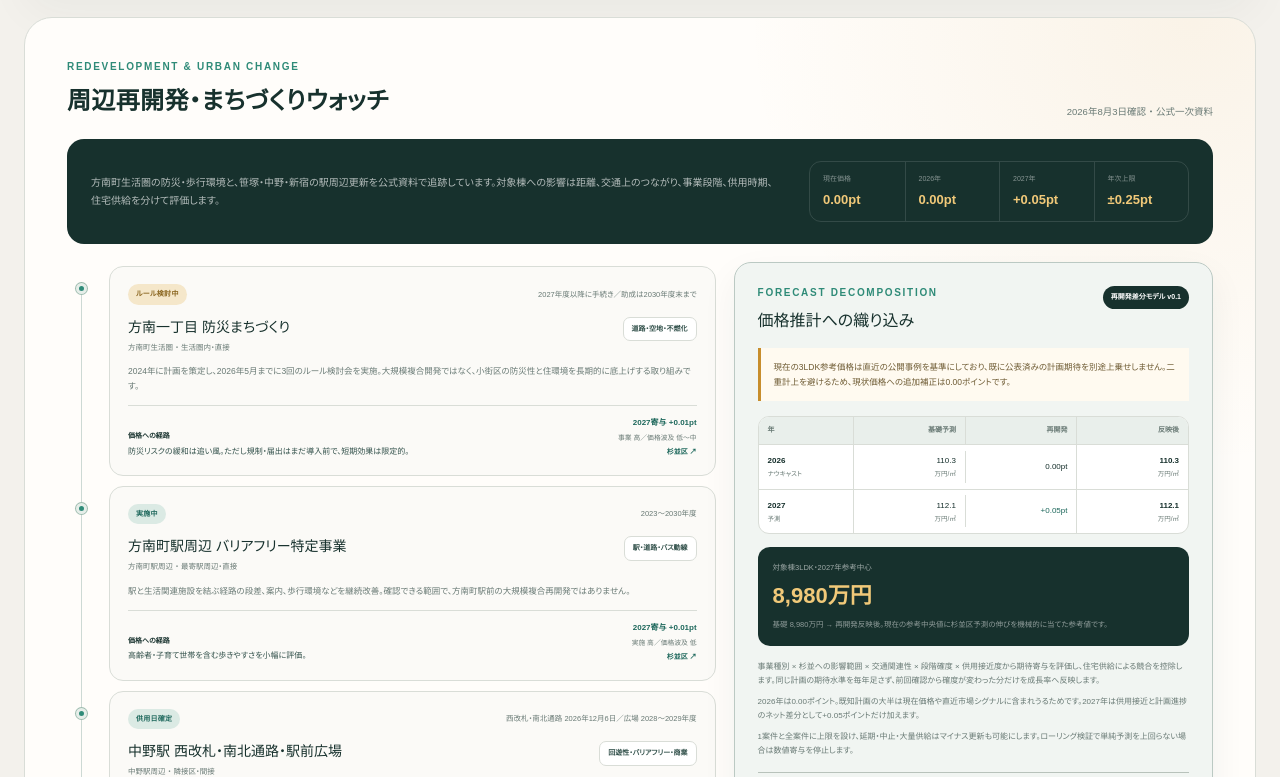
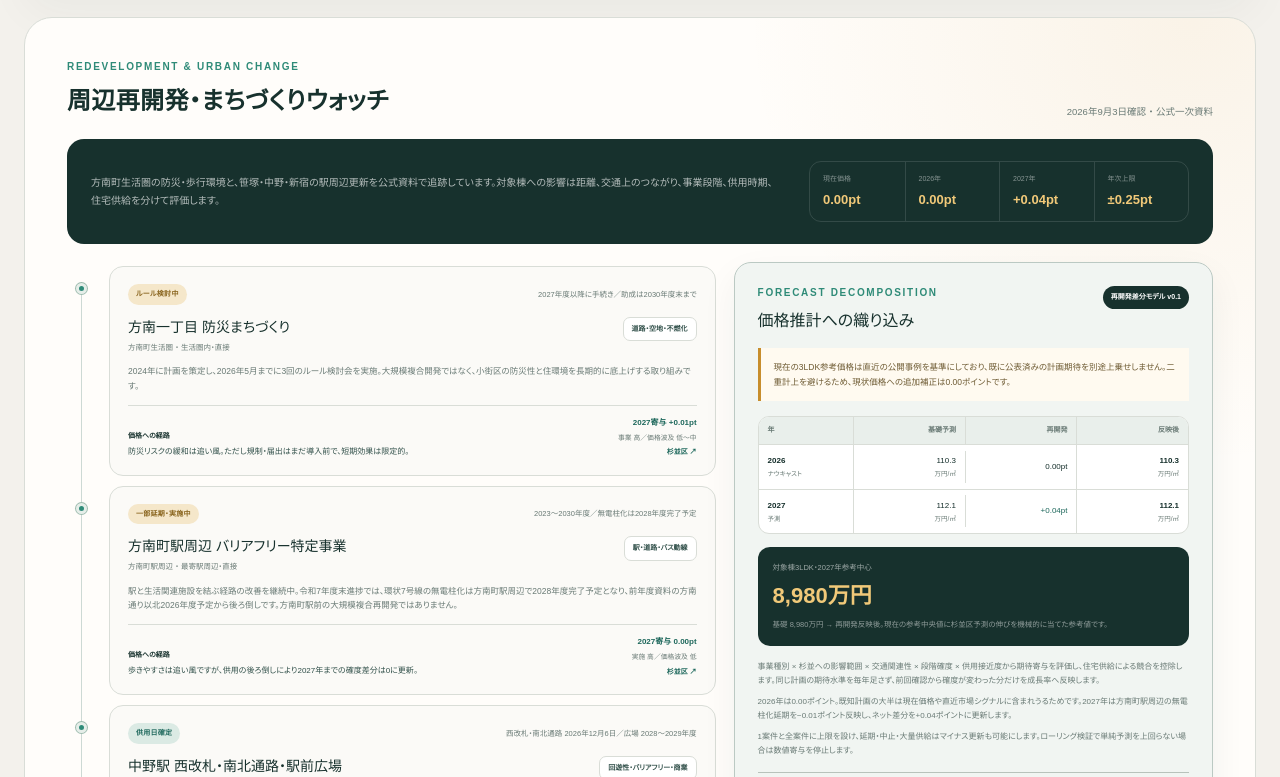
Before and after one commit to kkazu-tt/suginami-property-dashboard, a Next.js app: page / in a window 1280 px wide. Shown: the part 2523-3300 px from the top of the page. Built offline with nearby package versions, Linux system fonts and the light colour scheme; no server answers.

Commit message:
方南町駅周辺の無電柱化延期を反映

```diff
--- a/app/data/market-data.ts
+++ b/app/data/market-data.ts
@@ -55,10 +55,11 @@ const forecastSignals = {
 const noRedevelopmentAdjustment = { 2026: 0, 2027: 0 };
 const suginamiRedevelopmentAdjustment = {
   // Known projects are assumed to be reflected in current comparables and the
-  // July market signal. Only the small, incremental change in certainty is
-  // added to the 2027 growth rate; the annual safeguard is +/-25bp.
+  // July market signal. The FY2025 progress report moved the Honancho-area
+  // utility-undergrounding completion to FY2028, reducing the 2027 increment
+  // by 1bp; the annual safeguard is +/-25bp.
   2026: 0,
-  2027: 5,
+  2027: 4,
 };
 
 function clampNumber(value: number, min: number, max: number) {
@@ -244,8 +245,8 @@ const suginamiNowcastText = suginamiNowcast
   : "算出待ち";
 
 export const marketSnapshot = {
-  asOf: "2026-09-02T11:21:26+09:00",
-  asOfLabel: "2026年9月2日 11:21 JST",
+  asOf: "2026-09-03T15:08:22+09:00",
+  asOfLabel: "2026年9月3日 15:08 JST",
   latestMarketPeriod: "2026年7月",
   property: {
     name: "杉並区内の対象タワーマンション",
@@ -454,7 +455,7 @@ export const marketSnapshot = {
       "2025年は第4四半期の回答が今後追加される可能性があるため暫定値です。建築年・駅距離・所在・階・室内状態などの構成差は未調整で、個別住戸の査定や公的な価格指数ではありません。再開発の実現・延期・住宅供給増も不確実で、2026年ナウキャストと2027年予測は将来価格を保証しません。",
   },
   redevelopment: {
-    asOfLabel: "2026年8月3日確認",
+    asOfLabel: "2026年9月3日確認",
     title: "周辺再開発・まちづくりウォッチ",
     lead:
       "方南町生活圏の防災・歩行環境と、笹塚・中野・新宿の駅周辺更新を公式資料で追跡しています。対象棟への影響は距離、交通上のつながり、事業段階、供用時期、住宅供給を分けて評価します。",
@@ -491,18 +492,18 @@ export const marketSnapshot = {
         id: "honan-barrier-free",
         name: "方南町駅周辺 バリアフリー特定事業",
         area: "方南町駅周辺",
-        stage: "実施中",
-        stageTone: "progress",
-        timing: "2023〜2030年度",
+        stage: "一部延期・実施中",
+        stageTone: "watch",
+        timing: "2023〜2030年度／無電柱化は2028年度完了予定",
         relation: "最寄駅周辺・直接",
         effect: "駅・道路・バス動線",
         summary:
-          "駅と生活関連施設を結ぶ経路の段差、案内、歩行環境などを継続改善。確認できる範囲で、方南町駅前の大規模複合再開発ではありません。",
-        priceChannel: "高齢者・子育て世帯を含む歩きやすさを小幅に評価。",
-        contribution2027Bps: 1,
+          "駅と生活関連施設を結ぶ経路の改善を継続中。令和7年度末進捗では、環状7号線の無電柱化は方南町駅周辺で2028年度完了予定となり、前年度資料の方南通り以北2026年度予定から後ろ倒しです。方南町駅前の大規模複合再開発ではありません。",
+        priceChannel: "歩きやすさは追い風ですが、供用の後ろ倒しにより2027年までの確度差分は0に更新。",
+        contribution2027Bps: 0,
         confidence: "実施 高／価格波及 低",
         sourceLabel: "杉並区",
-        sourceUrl: "https://www.city.suginami.tokyo.jp/s092/6223.html",
+        sourceUrl: "https://www.city.suginami.tokyo.jp/documents/6223/04-r7honan.pdf",
       },
       {
         id: "nakano-station",
@@ -579,7 +580,7 @@ export const marketSnapshot = {
       rule:
         "事業種別 × 杉並への影響範囲 × 交通関連性 × 段階確度 × 供用接近度から期待寄与を評価し、住宅供給による競合を控除します。同じ計画の期待水準を毎年足さず、前回確認から確度が変わった分だけを成長率へ反映します。",
       currentTreatment:
-        "2026年は0.00ポイント。既知計画の大半は現在価格や直近市場シグナルに含まれうるためです。2027年は供用接近と計画進捗のネット差分として+0.05ポイントだけ加えます。",
+        "2026年は0.00ポイント。既知計画の大半は現在価格や直近市場シグナルに含まれうるためです。2027年は方南町駅周辺の無電柱化延期を−0.01ポイント反映し、ネット差分を+0.04ポイントに更新します。",
       guardrail:
         "1案件と全案件に上限を設け、延期・中止・大量供給はマイナス更新も可能にします。ローリング検証で単純予測を上回らない場合は数値寄与を停止します。",
       disclaimer:
@@ -622,7 +623,7 @@ export const marketSnapshot = {
     state: "observe" as const,
     title: "成約価格と流動性を切り分ける週",
     summary:
-      `対象タワーマンションの3LDK参考価格は8,280万〜9,640万円。7月の東京23区成約㎡単価は前年比+2.7%、成約件数は−17.2%、70㎡売出価格は前年比+21.4%・前月比−0.1%でした。ASKは決定式の月次シグナルではないため、杉並区のナウキャストは${suginamiNowcastText}で据え置きです。対象棟のESTIMATEと再開発の2027年確度差分も変えていません。`,
+      `対象タワーマンションの3LDK参考価格は8,280万〜9,640万円。7月の東京23区成約㎡単価は前年比+2.7%、成約件数は−17.2%、70㎡売出価格は前年比+21.4%・前月比−0.1%でした。ASKは決定式の月次シグナルではないため、杉並区のナウキャストは${suginamiNowcastText}で据え置きです。対象棟のESTIMATEは据え置き、再開発の2027年寄与は延期を反映して+0.04ポイントにしました。`,
     positives: [
       "東京23区の7月成約㎡単価は前年比 +2.7%、前月比 +3.5%",
       "23区のファミリー型募集賃料は7月に前年比 +6.3%、前月比 +0.8%",
@@ -634,6 +635,7 @@ export const marketSnapshot = {
       "東京23区の7月70㎡売出価格は前月比 −0.1%（前年比 +21.4%）",
       "城西地区の7月成約件数は前年比 −23.3%、在庫は +21.6%",
       "9月のフラット35最頻金利は3.46%と前月比 +0.17ポイント",
+      "方南町駅周辺の無電柱化は2028年度完了予定となり、前年度資料の方南通り以北2026年度予定から後ろ倒し",
       "笹塚の新規住宅供給は生活利便向上と競合増の両面があり、中野新北口は再計画中",
       "予測信頼度は低〜中。2025年は暫定で、築年・駅距離などの構成差は未調整",
     ],
@@ -643,7 +645,7 @@ export const marketSnapshot = {
       "次回の月次統計、国交省の次四半期、日銀会合、再開発の公式な段階変化で再計算",
     ],
     confidence: "C（公開情報3件を中心に推定）",
-    generatedAt: "2026-09-02T11:21:26+09:00",
+    generatedAt: "2026-09-03T15:08:22+09:00",
     nextReview: "2026-09-07",
   },
   updateSchedule: [
@@ -720,11 +722,11 @@ export const marketSnapshot = {
       usage: "防災まちづくり計画・ルール検討の段階確認",
     },
     {
-      label: "杉並区バリアフリー基本構想",
+      label: "方南町駅周辺 バリアフリー特定事業（令和7年度末進捗）",
       publisher: "杉並区",
-      url: "https://www.city.suginami.tokyo.jp/s092/6223.html",
+      url: "https://www.city.suginami.tokyo.jp/documents/6223/04-r7honan.pdf",
       tier: "A",
-      usage: "方南町駅周辺の特定事業と進捗確認",
+      usage: "無電柱化の2028年度完了予定と前年度からの後ろ倒し確認",
     },
     {
       label: "中野駅西側南北通路・橋上駅舎の供用",
```
Also changed, not shown: 1 other file (tests, documents, lock files or other folders).
